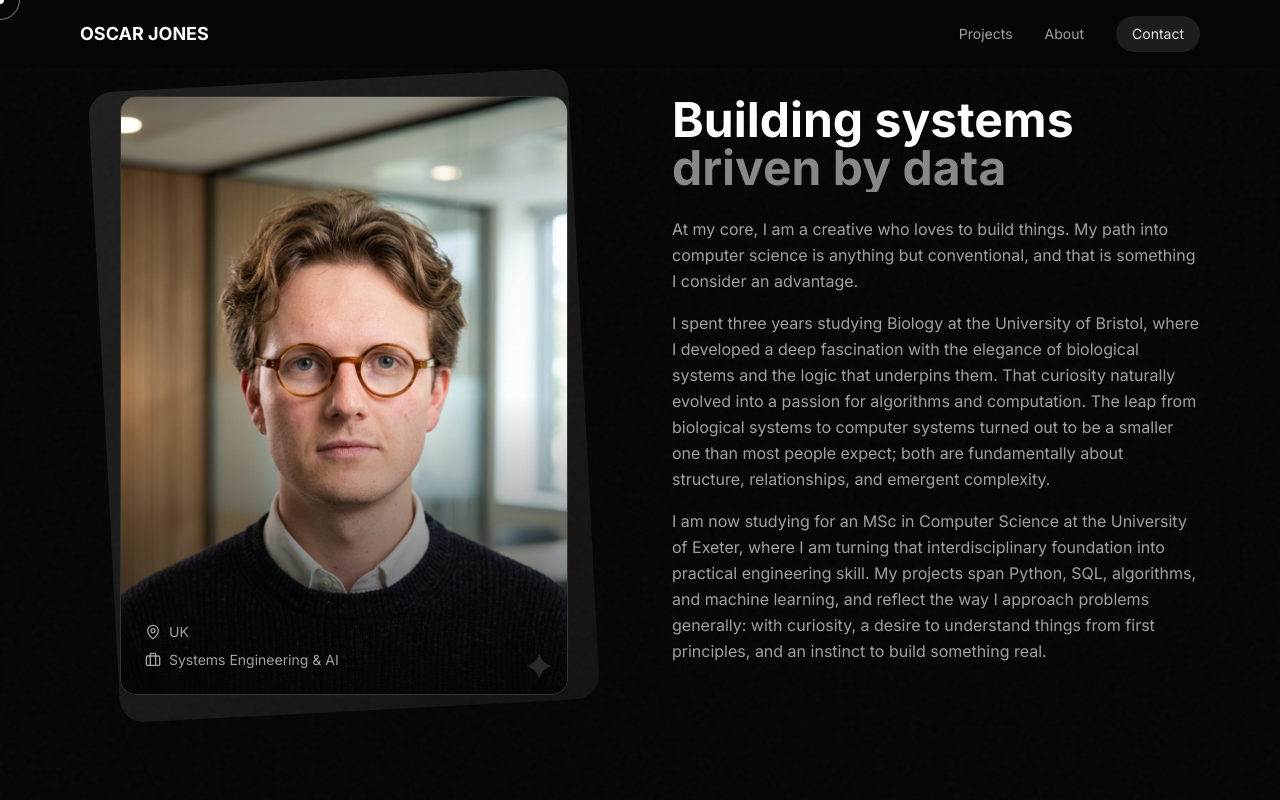
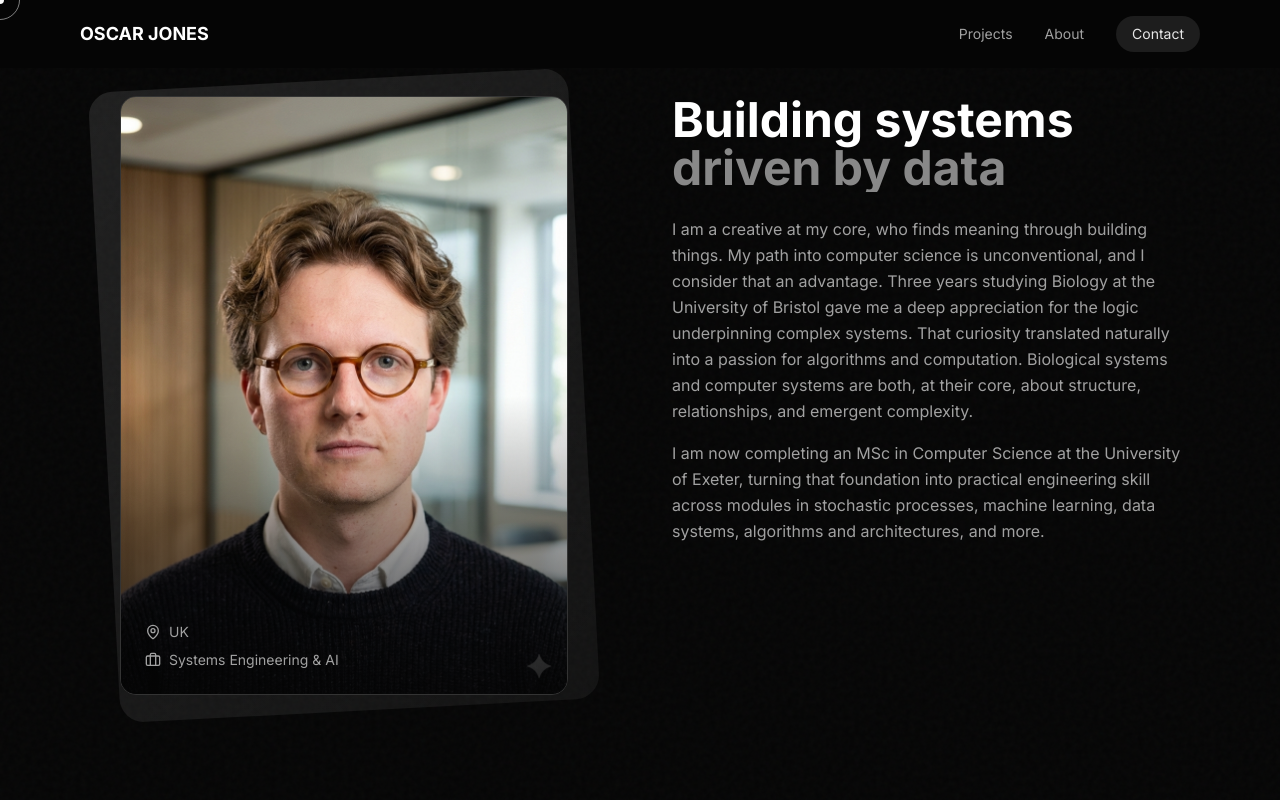
Before and after one commit to racso1999/portfolio_tiles, a React (Vite) app: page / in a window 1280 px wide. Shown: the top 800 px of the page. Built offline with nearby package versions, Linux system fonts and the light colour scheme.

Commit message:
quick patch

```diff
--- a/src/components/pages/ProjectDetail.tsx
+++ b/src/components/pages/ProjectDetail.tsx
@@ -16,7 +16,7 @@ export function ProjectDetail({ slug, onNavigate }: ProjectDetailProps) {
   const project = projects.find((item) => item.slug === slug);
   const isCropDatabase = project?.slug === 'crop-data-sql-database';
   const isDroneProject = project?.slug === 'autonomous-drone-system';
-  const isWasteRouting = project?.slug === 'ai-job-application-agentic-system';
+  const isWasteRouting = project?.slug === 'greedy-waste-routing-optimizer';
   const isAgenticSystem = project?.slug === 'agentic-application-system';
   const showFullDetail = isCropDatabase || isDroneProject || isWasteRouting || isAgenticSystem;
   const cropDatabaseIntro =
--- a/src/components/sections/About.tsx
+++ b/src/components/sections/About.tsx
@@ -101,23 +101,10 @@ export function About() {
 
             <div className="space-y-4 text-muted-foreground leading-relaxed">
               <p>
-                At my core, I am a creative who loves to build things. My path into computer science is
-                anything but conventional, and that is something I consider an advantage.
+                I am a creative at my core, who finds meaning through building things. My path into computer science is unconventional, and I consider that an advantage. Three years studying Biology at the University of Bristol gave me a deep appreciation for the logic underpinning complex systems. That curiosity translated naturally into a passion for algorithms and computation. Biological systems and computer systems are both, at their core, about structure, relationships, and emergent complexity.
               </p>
               <p>
-                I spent three years studying Biology at the University of Bristol, where I developed a
-                deep fascination with the elegance of biological systems and the logic that underpins
-                them. That curiosity naturally evolved into a passion for algorithms and computation.
-                The leap from biological systems to computer systems turned out to be a smaller one
-                than most people expect; both are fundamentally about structure, relationships, and
-                emergent complexity.
-              </p>
-              <p>
-                I am now studying for an MSc in Computer Science at the University of Exeter, where I
-                am turning that interdisciplinary foundation into practical engineering skill. My
-                projects span Python, SQL, algorithms, and machine learning, and reflect the way I
-                approach problems generally: with curiosity, a desire to understand things from first
-                principles, and an instinct to build something real.
+                I am now completing an MSc in Computer Science at the University of Exeter, turning that foundation into practical engineering skill across modules in stochastic processes, machine learning, data systems, algorithms and architectures, and more.
               </p>
             </div>
 
```
